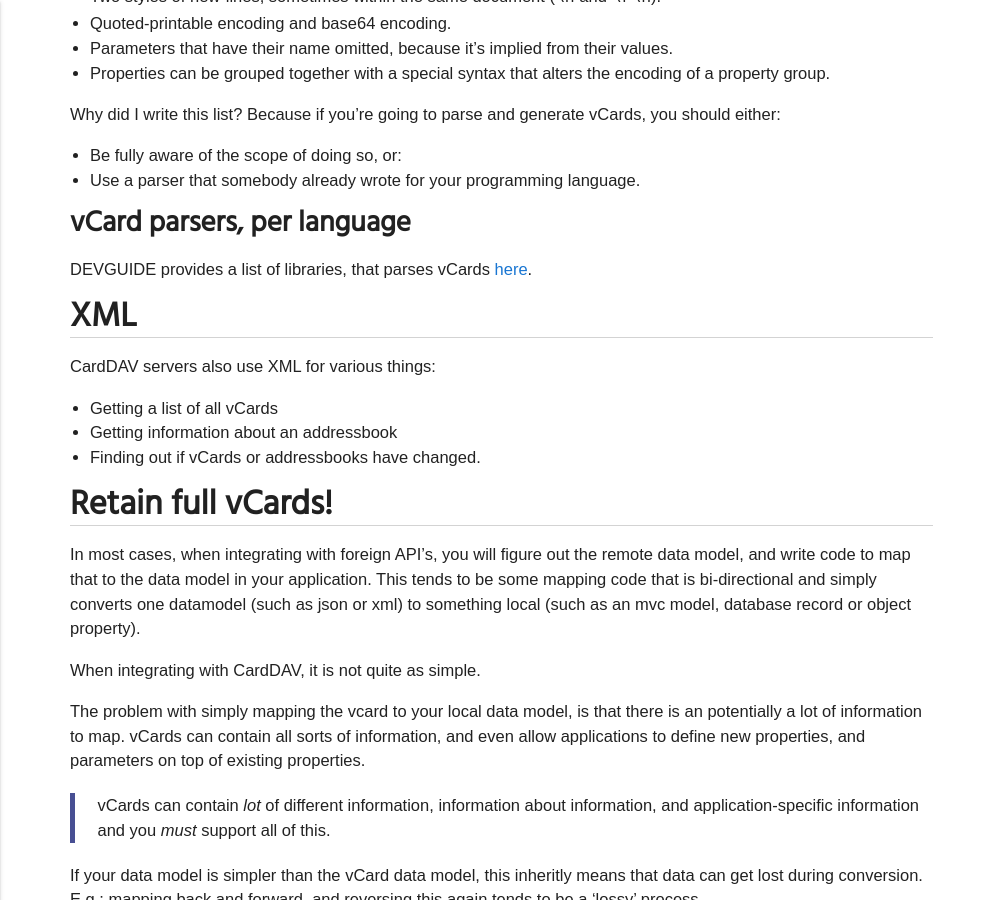
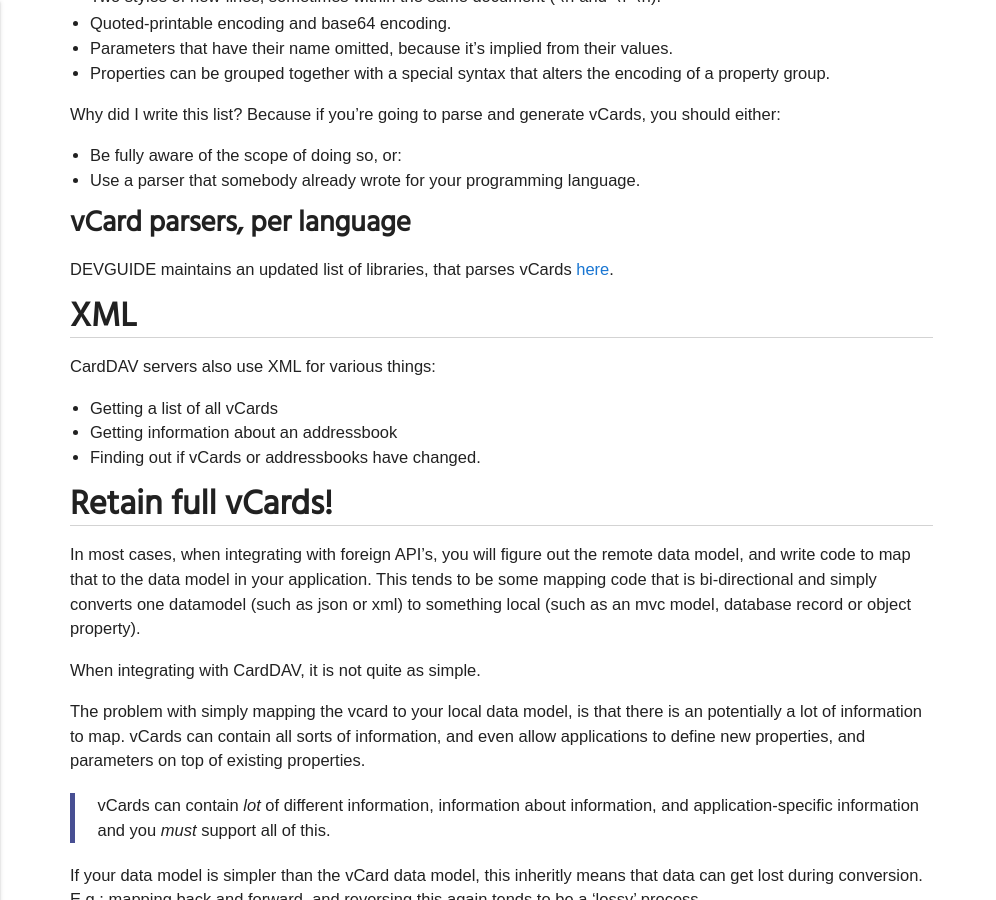
Before and after one commit to CalConnect/DEVGUIDE, a Jekyll site: the page built from _pages/CardDAV/building-a-carddav-client.md, in a window 1280 px wide and 900 px high, scrolled down 1714 px. Shown: the whole window, without its empty margins (0-996 px from the left). Built offline with Jekyll 4.4.1, drawn with Linux system fonts in a browser that asks for light colours; some web fonts are replaced; some of the changed text lies outside the part shown.

Commit message:
wording improvement

```diff
--- a/_pages/CardDAV/building-a-carddav-client.md
+++ b/_pages/CardDAV/building-a-carddav-client.md
@@ -26,8 +26,7 @@ Clients
 Before you build your own client, there's a chance there's already a client
 available for your programming language.
 
-DEVGUIDE provides a list of known [CardDAV client implementations](../Client-Implementations).
-
+DEVGUIDE maintains an updated list of known [CardDAV client implementations](../Client-Implementations).
 
 High-level protocol
 -------------------
@@ -103,7 +102,7 @@ vCards, you should either:
 
 ### vCard parsers, per language
 
-DEVGUIDE provides a list of libraries, that parses vCards [here](../libraries).
+DEVGUIDE maintains an updated list of libraries, that parses vCards [here](../libraries).
 
 XML
 ---
```
